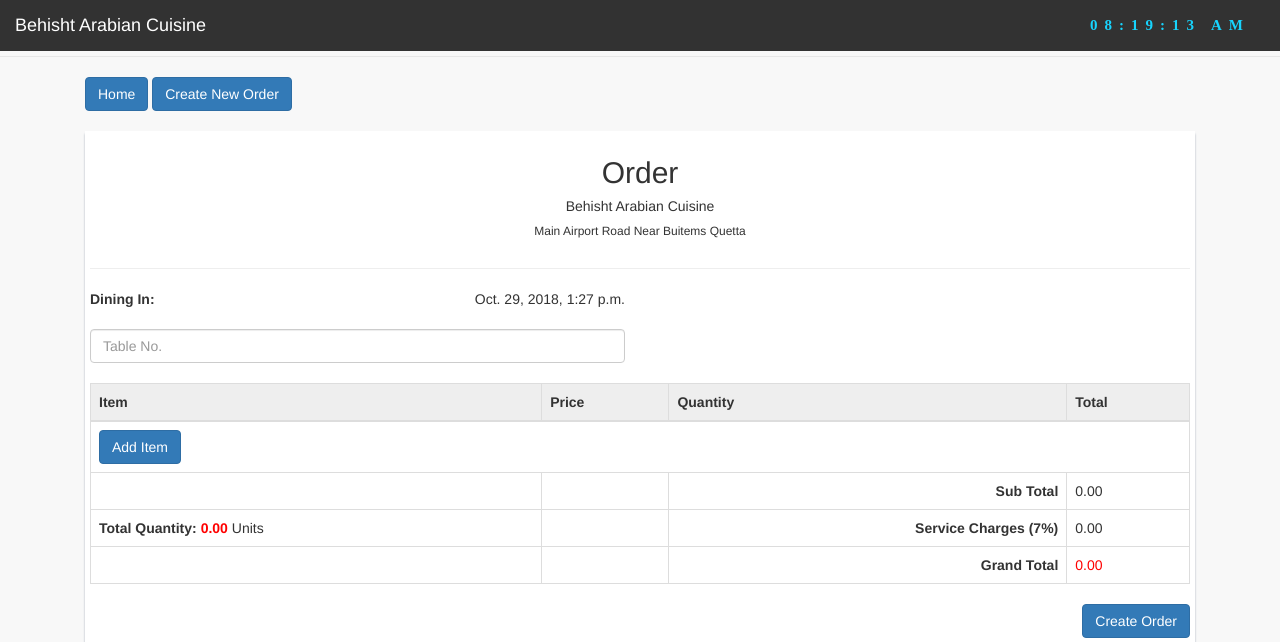
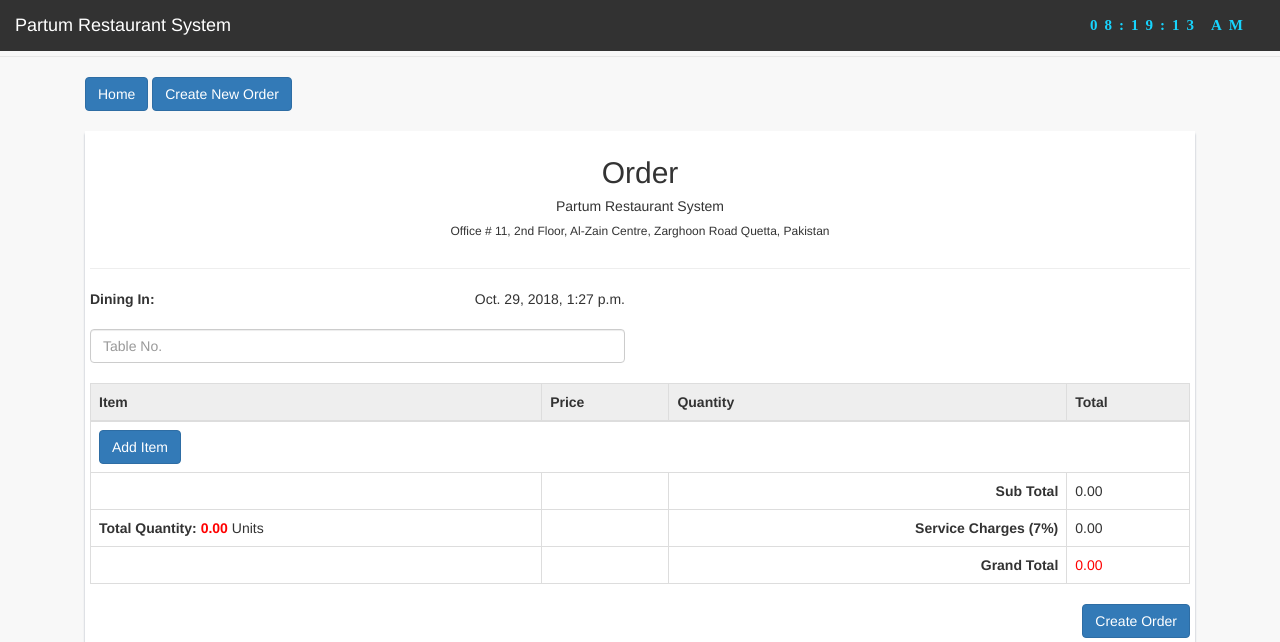
Before and after one commit to janzaheer/restaurant_system, a Django app: page /order/create/ in a window 1280 px wide. Shown: the top 642 px of the page. Run offline with Django 3.2, Linux system fonts and the light colour scheme; data that the repository does not hold is empty; some libraries are stand-ins or nearby versions.

Commit message:
use context processor to get default values in templates

```diff
--- /dev/null
+++ b/common/context_processors.py
@@ -0,0 +1,11 @@
+from django.conf import settings
+
+
+def settings_context(request):
+    context = {
+        'RESTAURANT_NAME': settings.RESTAURANT_NAME,
+        'RESTAURANT_TAG': settings.RESTAURANT_TAG,
+        'RESTAURANT_SHORT_NAME': settings.RESTAURANT_SHORT_NAME,
+        'RESTAURANT_ADDRESS': settings.RESTAURANT_ADDRESS,
+    }
+    return context
--- a/requirements.txt
+++ b/requirements.txt
@@ -19,3 +19,5 @@ six==1.11.0
 traitlets==4.3.2
 wcwidth==0.1.7
 python-dateutil==2.6.0
+gunicorn==19.6.0
+whitenoise==3.3.1
--- a/templates/base.html
+++ b/templates/base.html
@@ -2,7 +2,7 @@
 <!DOCTYPE html>
 <html lang="en">
 <head>
-    <title>Behisht Arabian Cuisine</title>
+    <title>{{ RESTAURANT_TAG }}</title>
     <link rel="stylesheet" href="{% static 'css/style.css'  %}">
     <!-- Bootstrap Core CSS -->
     <link href='{% static "bootstrap/css/bootstrap.min.css" %}' rel="stylesheet">
@@ -32,7 +32,7 @@
                     <span class="icon-bar"></span>
                     <span class="icon-bar"></span>
                 </button>
-                <a class="navbar-brand fa_fontawesm" href="{% url 'dashboard' %}">Behisht Arabian Cuisine </a>
+                <a class="navbar-brand fa_fontawesm" href="{% url 'dashboard' %}">{{ RESTAURANT_NAME }}</a>
             </div>
             <!-- /.navbar-header -->
 
--- a/templates/order/create.html
+++ b/templates/order/create.html
@@ -36,8 +36,8 @@
 				<div class="col-xs-12 col-md-12">
 					<div>
 						<h2 class="text-center">Order</h2>
-						<h5 class="text-center">Behisht Arabian Cuisine</h5>
-						<h6 class="text-center">Main Airport Road Near Buitems Quetta</h6>
+						<h5 class="text-center">{{ RESTAURANT_NAME }}</h5>
+						<h6 class="text-center">{{ RESTAURANT_ADDRESS }}</h6>
 					</div>
 				</div>
 				<div class="col-xs-12 col-md-12">
--- a/templates/order/update.html
+++ b/templates/order/update.html
@@ -36,8 +36,8 @@
                     <div class="col-xs-12 col-md-12">
                         <div>
                             <h2 class="text-center">Order</h2>
-                            <h5 class="text-center">Behisht Arabian Cuisine</h5>
-                            <h6 class="text-center">Main Airport Road Near Buitems Univeristy Quetta</h6>
+                            <h5 class="text-center">{{ RESTAURANT_NAME }}</h5>
+                            <h6 class="text-center">{{ RESTAURANT_ADDRESS }}</h6>
                         </div>
                     </div>
                     <div class="col-xs-12 col-md-12">
--- a/templates/order/view.html
+++ b/templates/order/view.html
@@ -62,9 +62,9 @@
             <div class="row">
                 <div class="col-xs-12 col-md-12 col-lg-12">
                     <div class="text-center">
-                        <h2><strong style="border-bottom: 1px solid #000; font-size:22px">Behisht Arabian Cuisine</strong></h2>
+                        <h2><strong style="border-bottom: 1px solid #000; font-size:22px">{{ RESTAURANT_NAME }}</strong></h2>
 
-                        <h4 style="font-size: 14px">Main Airport Road Near Buitems<br>Quetta</h4>
+                        <h4 style="font-size: 14px">{{ RESTAURANT_ADDRESSs }}</h4>
                         <br>
                         <h4 ><strong style="border: 1px solid #000; padding: 4px 15px;">Customer Bill</strong></h4>
                         <h4><strong style="border-bottom: 1px solid #000">Dine In</strong></h4>
--- a/templates/purchased_items_logs.html
+++ b/templates/purchased_items_logs.html
@@ -9,7 +9,7 @@
                 <a href="{% url 'dashboard' %}"><button type="button" class="btn btn-primary">Home</button></a>
                 <br><br>
                 <div class="content-panel table-responsive">
-                    <h2 class="text-center">Behisht Order Item Logs</h2>
+                    <h2 class="text-center">{{ RESTAURANT_SHORT_NAME }} Order Item Logs</h2>
                     <div class="row">
                         <div class="col-lg-12">
                             <div class="custom-search-form col-md-4">
--- a/templates/stock/list.html
+++ b/templates/stock/list.html
@@ -11,7 +11,7 @@
                 <button id="close-stock" class="btn btn-danger close-stock">Close Stock</button>
                 <br><br>
                 <div class="content-panel table-responsive">
-                    <h2 class="text-center">Behisht Stocks</h2>
+                    <h2 class="text-center">{{ RESTAURANT_SHORT_NAME }} Stocks</h2>
                     <hr>
                     <div class="row" style="padding-left: 20px; padding-bottom: 20px; padding-right: 20px">
                         <div class="col-lg-4">
```
Also changed, not shown: restaurant_system/settings.py (+15 -1 lines).
